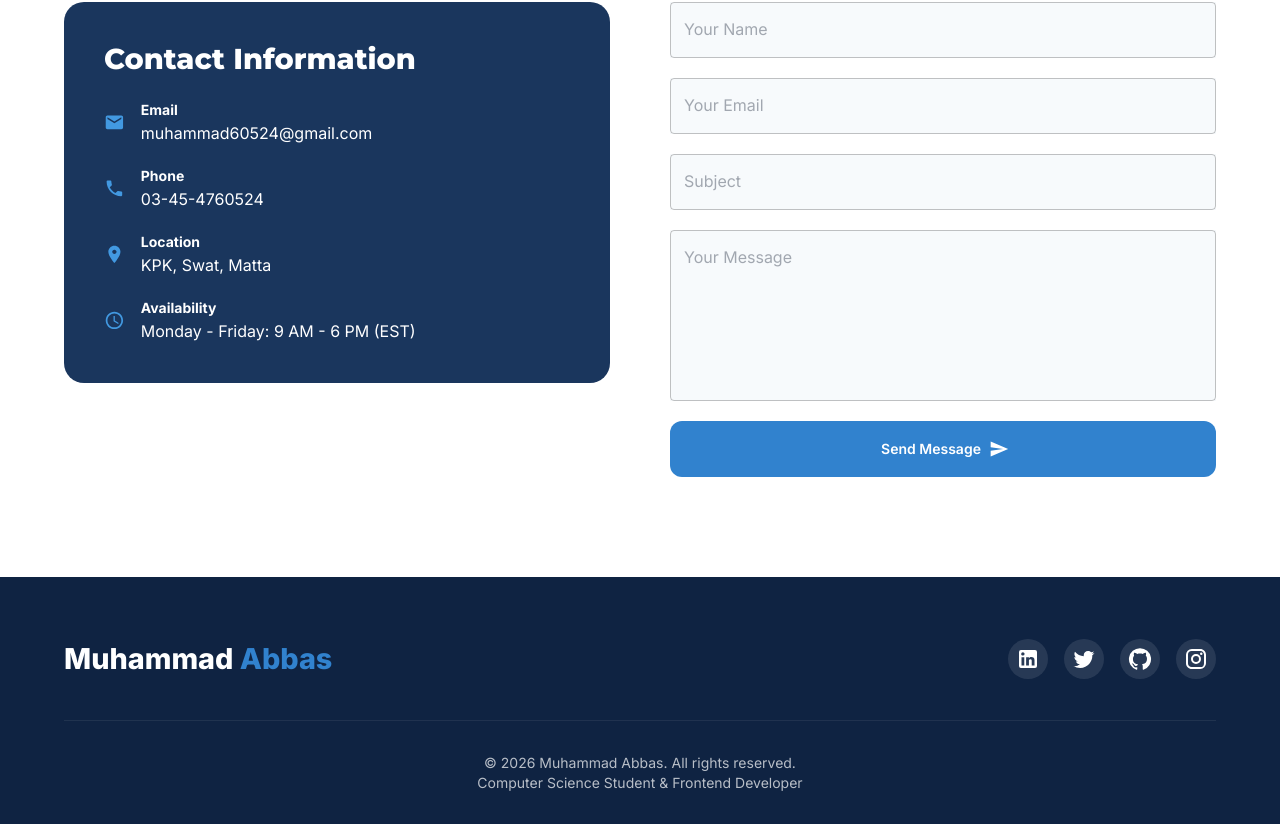
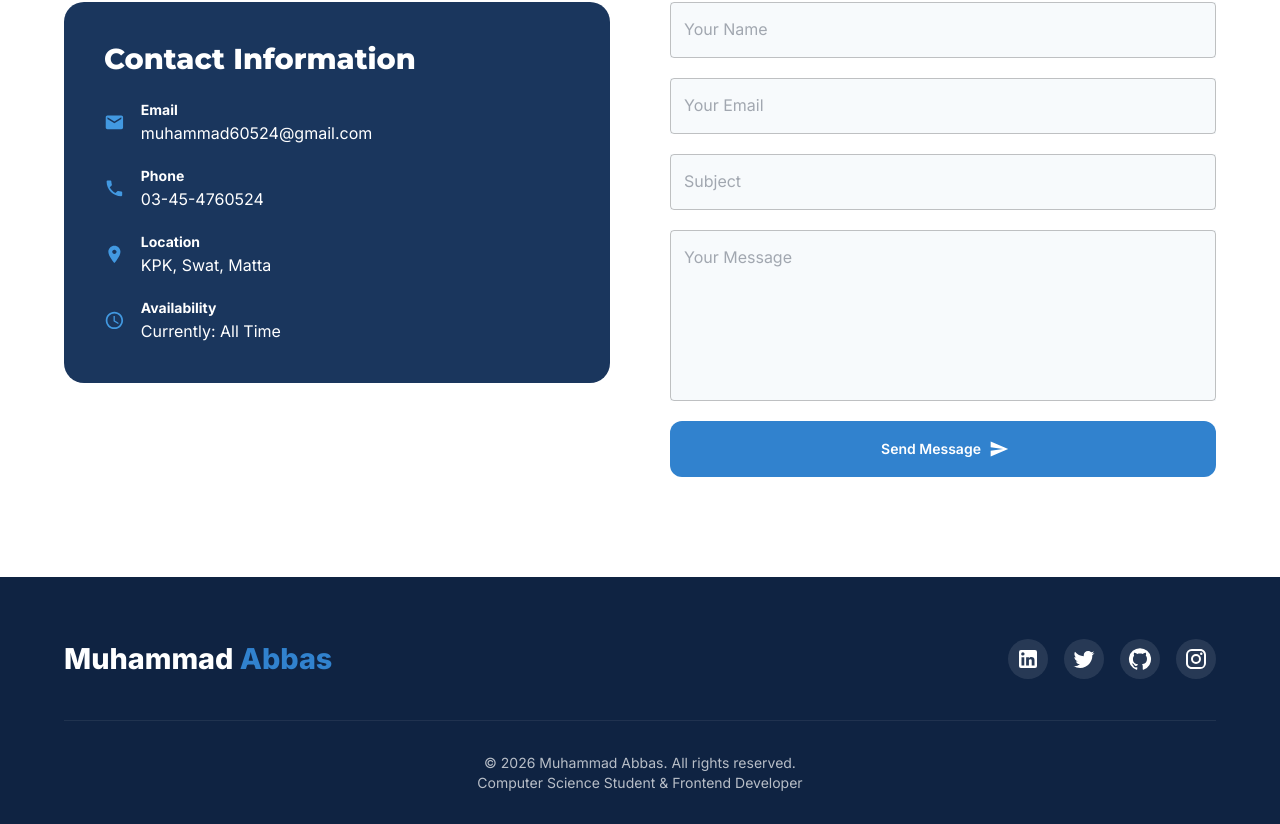
Before and after one commit to Muhammad33Abbas/Portfolio, a React (Vite) app: page / in a window 1280 px wide. Shown: the part 7326-8150 px from the top of the page. Built offline with nearby package versions, Linux system fonts and the light colour scheme.

Commit message:
Changes Availability Time

```diff
--- a/src/components/sections/Contact.jsx
+++ b/src/components/sections/Contact.jsx
@@ -70,7 +70,7 @@ const Contact = () => {
                   <AccessTimeIcon sx={{ fontSize: '1.3rem', mr: 2, color: 'action.hover' }} />
                   <Box>
                     <Typography variant="subtitle2" sx={{ fontWeight: 700 }}>Availability</Typography>
-                    <Typography variant="body1">Monday - Friday: 9 AM - 6 PM (EST)</Typography>
+                    <Typography variant="body1">Currently: All Time </Typography>
                   </Box>
                 </Box>
               </Paper>
```
